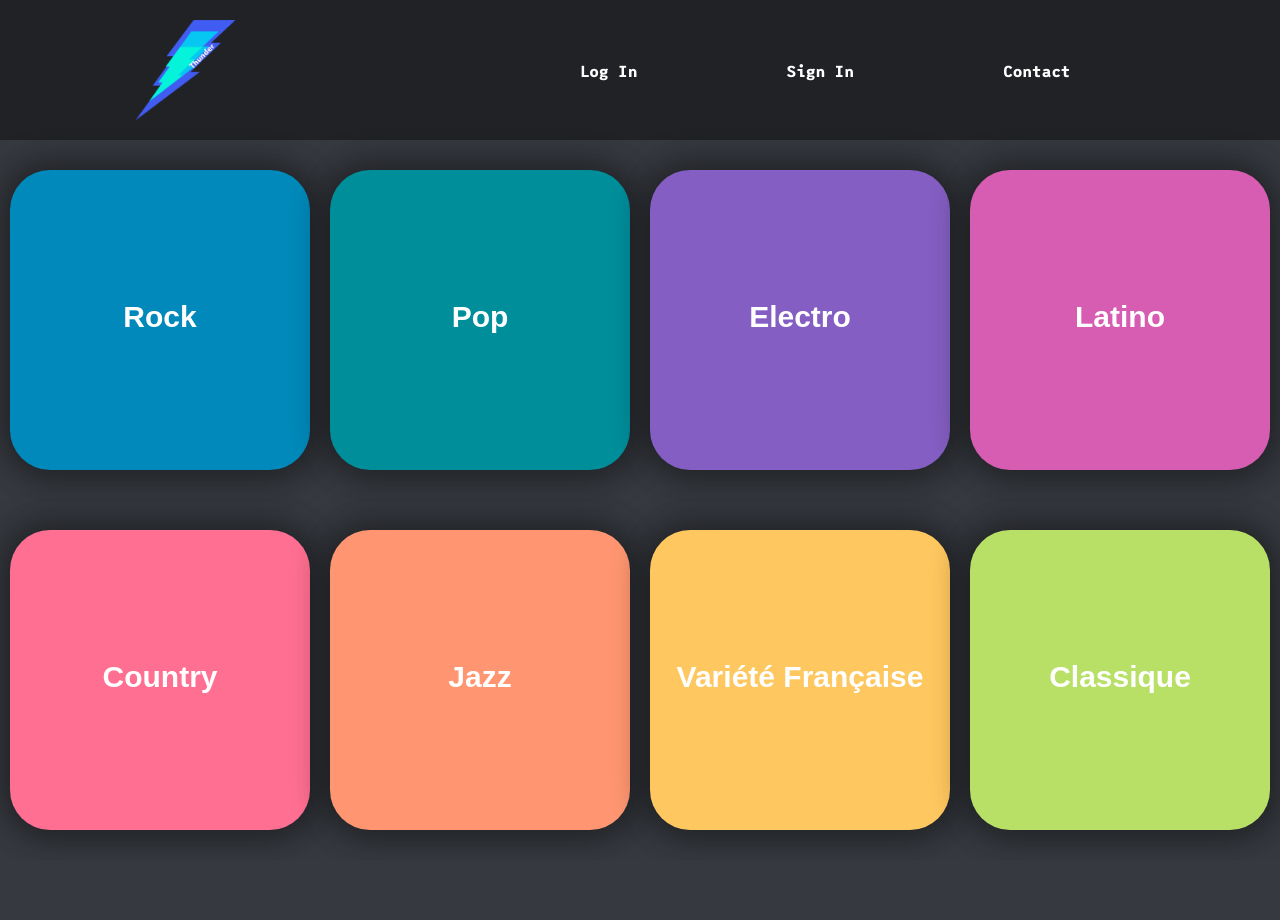
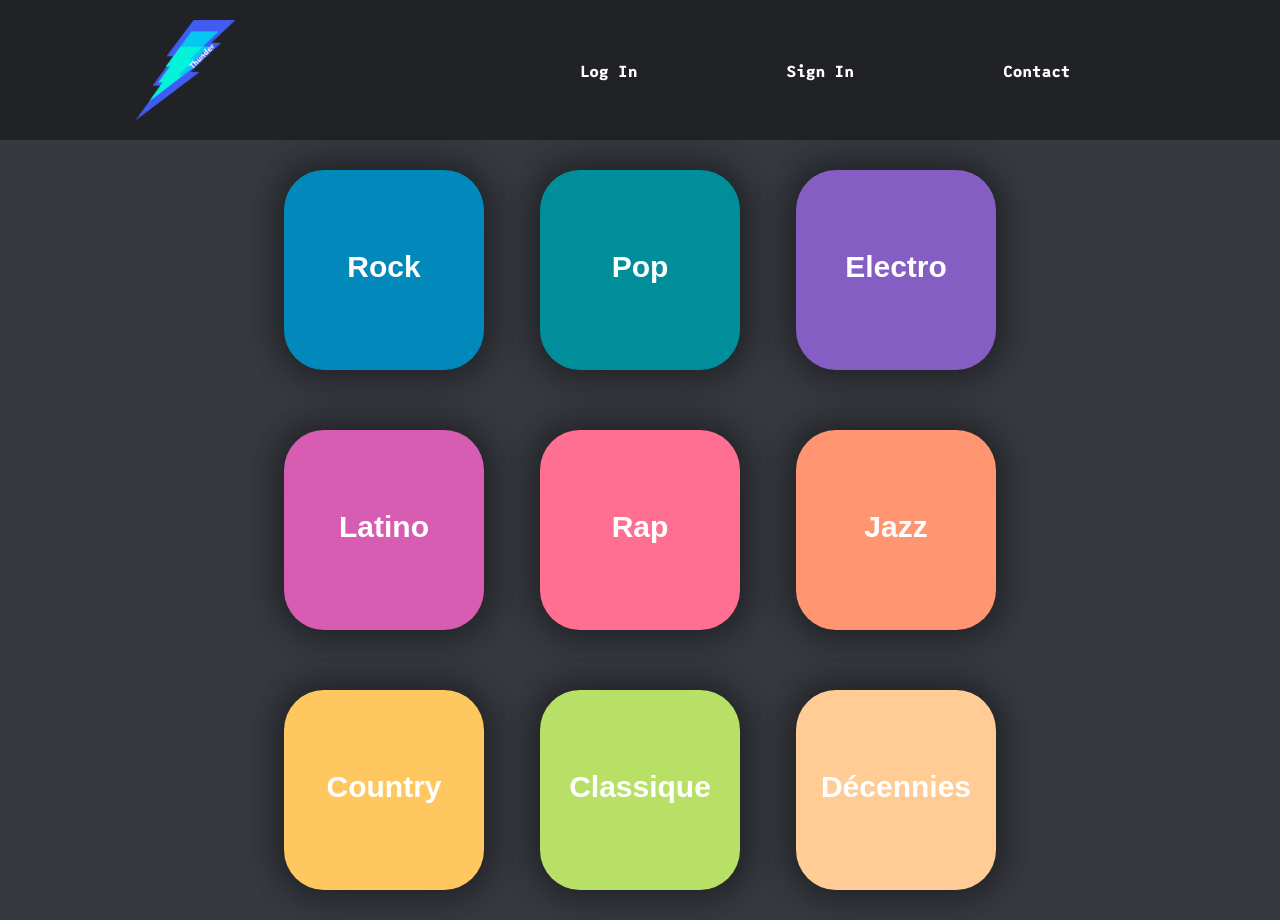
Before and after one commit to clrko/wild-thunder, a React (Create React App) app: page / in a window 1280 px wide. Before the commit the page ends 860 px from the top, so only its background shows below. Built offline with nearby package versions, Linux system fonts and the light colour scheme.

Commit message:
update cards.css +cards.js + ThemePage.js

```diff
--- a/src/components/Cards.css
+++ b/src/components/Cards.css
@@ -2,9 +2,14 @@ body {
     background: #36393F;
 }
 
+.container-card {
+    display: flex;
+    justify-content: center;
+}
+
 .cards-list {
     z-index: 0;
-    width: 100%;
+    width: 60%;
     display: flex;
     justify-content: space-around;
     flex-wrap: wrap;
@@ -12,8 +17,8 @@ body {
 
 .card {
     margin: 30px auto;
-    width: 300px;
-    height: 300px;
+    width: 200px;
+    height: 200px;
     border-radius: 40px;
     box-shadow: 5px 5px 30px 7px rgba(0,0,0,0.25), -5px -5px 30px 7px rgba(0,0,0,0.22);
     cursor: pointer;
--- a/src/components/Cards.js
+++ b/src/components/Cards.js
@@ -5,7 +5,7 @@ import "./Cards.css"
 function Cards(props) {
     return (
         <div className="card" style={props.divStyle}>
-            <div class="card_image">
+            <div className="card_image">
                 <div className="card_title title-white">
                     <div>{props.title}</div>
                 </div>
--- a/src/components/pages/ThemePage.js
+++ b/src/components/pages/ThemePage.js
@@ -28,6 +28,9 @@ const divStyle = [{
     },
     {
     background: '#B8E067',
+    },
+    {
+    background: '#ffcc96',
     }
 ];
 
@@ -38,15 +41,18 @@ class ThemePage extends Component{
             <div>
                 <NavbarHeader/>
                 <NavbarFooter/>
+            <div className="container-card">
                 <div className="cards-list">
                     <Cards divStyle={divStyle[0]} title="Rock"></Cards>
                     <Cards divStyle={divStyle[1]} title="Pop"></Cards>
                     <Cards divStyle={divStyle[2]} title="Electro"></Cards>
                     <Cards divStyle={divStyle[3]} title="Latino"></Cards>
-                <Cards divStyle={divStyle[4]} title="Country"></Cards>
+                    <Cards divStyle={divStyle[4]} title="Rap"></Cards>
                     <Cards divStyle={divStyle[5]} title="Jazz"></Cards>
-                <Cards divStyle={divStyle[6]} title="Variété Française"></Cards>
+                    <Cards divStyle={divStyle[6]} title="Country"></Cards>
                     <Cards divStyle={divStyle[7]} title="Classique"></Cards>
+                    <Cards divStyle={divStyle[8]} title="Décennies"></Cards>
+                </div>
             </div>
             </div>
         );
```
Lines whose indentation alone changed are shown as unchanged.
